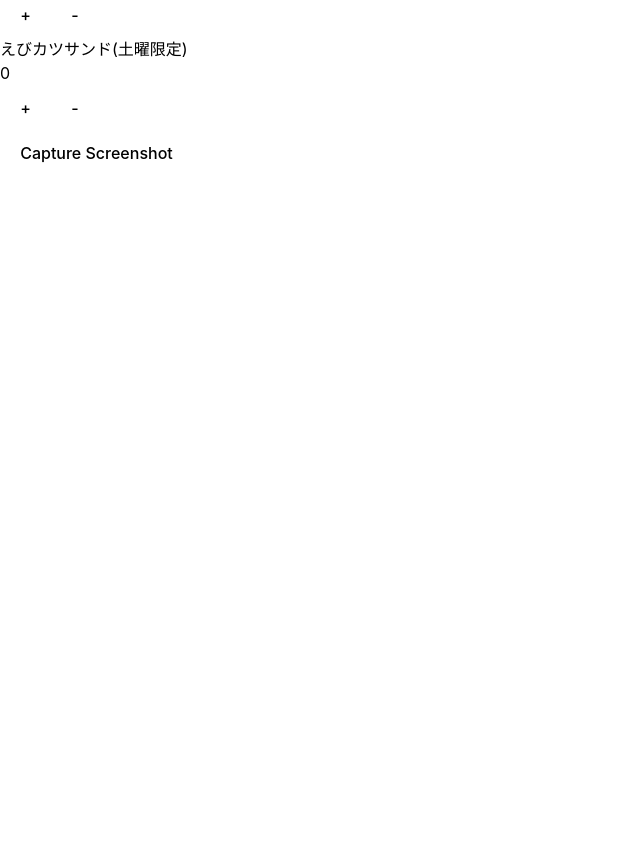
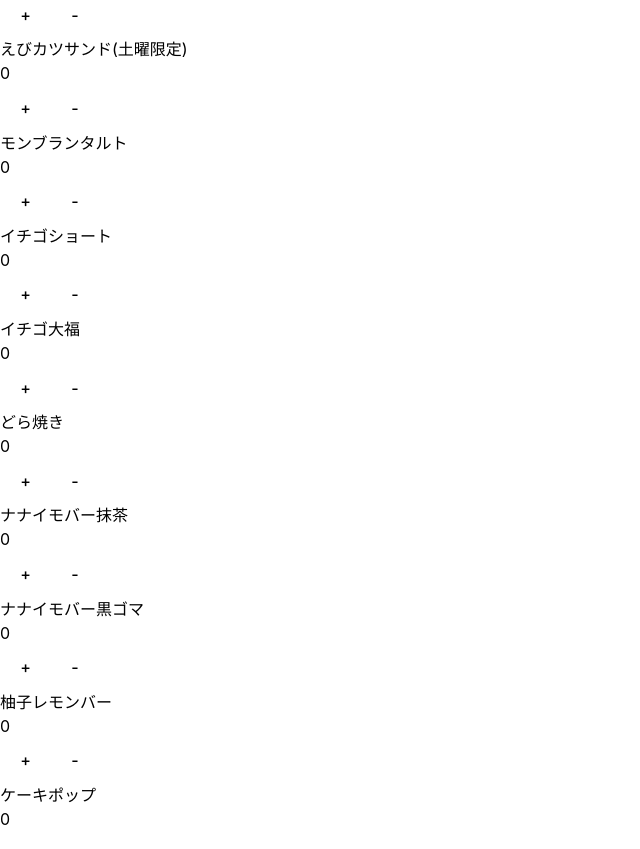
Before and after one commit to maxin73/Bread_counter, a React (Vite) app: page / in a window 1280 px wide. Shown: the part 4180-5029 px from the top of the page, without its empty margins (0-640 px from the left). Before the commit the page ends 4356 px from the top, so only its background shows below. Built offline with nearby package versions, Linux system fonts and the light colour scheme.

Commit message:
added breads

```diff
--- a/package.json
+++ b/package.json
@@ -12,6 +12,7 @@
   "dependencies": {
     "html-to-image": "^1.11.11",
     "html2canvas": "^1.4.1",
+    "mongodb": "^6.2.0",
     "react": "^18.2.0",
     "react-dom": "^18.2.0"
   },
--- a/src/App.jsx
+++ b/src/App.jsx
@@ -32,11 +32,11 @@ function App() {
     { name: 'ガーリックチーズ', count: 0, genre: '4' },
     { name: 'みそハバーティ', count: 0, genre: '4' },
     { name: 'ゆずねぎチーズ', count: 0, genre: '4' },
-    { name: 'アップルシナモン', count: 0, genre: '5' },
-    { name: 'もちロールきなこ', count: 0, genre: '5' },
-    { name: 'もちロール黒ゴマ', count: 0, genre: '5' },
-    { name: 'ゆず抹茶スワール', count: 0, genre: '5' },
-    { name: 'オレンジチョコスワール', count: 0, genre: '5' },
+    { name: 'アップルシナモン', count: 0, genre: '4' },
+    { name: 'もちロールきなこ', count: 0, genre: '4' },
+    { name: 'もちロール黒ゴマ', count: 0, genre: '4' },
+    { name: 'ゆず抹茶スワール', count: 0, genre: '4' },
+    { name: 'オレンジチョコスワール', count: 0, genre: '4' },
     { name: 'ゆずデニッシュ', count: 0, genre: '5' },
     { name: 'もちあんこパイ', count: 0, genre: '5' },
     { name: 'もちケーキプレーン', count: 0, genre: '5' },
@@ -54,6 +54,19 @@ function App() {
     { name: 'ゆず七味(土曜限定)', count: 0, genre: '6' },
     { name: 'カツサンド(土曜限定)', count: 0, genre: '6' },
     { name: 'えびカツサンド(土曜限定)', count: 0, genre: '6' },
+    { name: 'モンブランタルト', count: 0, genre: '7' },
+    { name: 'イチゴショート', count: 0, genre: '7' },
+    { name: 'イチゴ大福', count: 0, genre: '7' },
+    { name: 'どら焼き', count: 0, genre: '7' },
+    { name: 'ナナイモバー抹茶', count: 0, genre: '7' },
+    { name: 'ナナイモバー黒ゴマ', count: 0, genre: '7' },
+    { name: '柚子レモンバー', count: 0, genre: '7' },
+    { name: 'ケーキポップ', count: 0, genre: '7' },
+    { name: 'プリン', count: 0, genre: '7' },
+    { name: 'チーズスフレ', count: 0, genre: '7' },
+    { name: 'Day Old MCR', count: 0, genre: '7' },
+    { name: 'Day Old 山食', count: 0, genre: '7' },
+    { name: 'Day Old ディナーロール', count: 0, genre: '7' },
   ];
 
   const [breadData, setBreadData] = useState(initialBreadData);
@@ -76,6 +89,7 @@ function App() {
   const genre4 = breadData.filter((bread) => bread.genre === "4");
   const genre5 = breadData.filter((bread) => bread.genre === "5");
   const genre6 = breadData.filter((bread) => bread.genre === "6");
+  const genre7 = breadData.filter((bread) => bread.genre === "7");
 
   return (
     <>
@@ -153,6 +167,17 @@ function App() {
               />
             ))}
           </div>
+          <div className="genre7">
+            {genre7.map((bread) => (
+              <Counter
+                key={bread.name}
+                bread={bread.name}
+                count={bread.count}
+                onIncrement={() => updateBreadCount(bread.name, 1)}
+                onDecrement={() => updateBreadCount(bread.name, -1)}
+              />
+            ))}
+          </div>
         </div>
       </section>
       <ScreenshotCapture screenshotRef={screenshotRef} />
```
Also changed, not shown: 1 other file (tests, documents, lock files or other folders).
